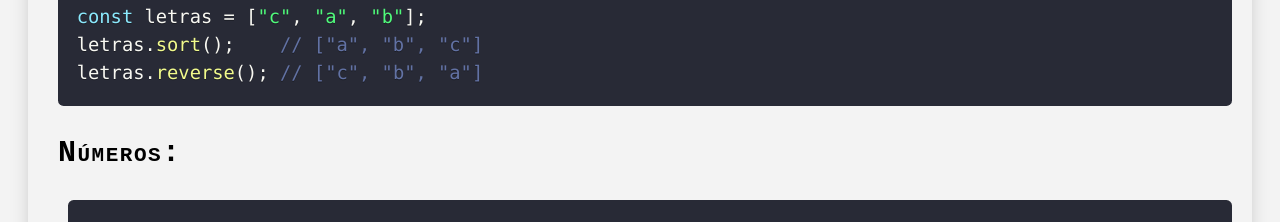
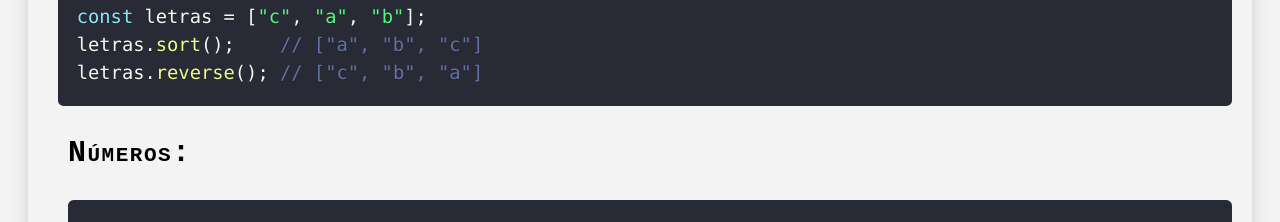
Before and after one commit to EALARA1998/Guia-Total-Lara, a React (Vite) app: page /js/arrays in a window 1280 px wide. Shown: the part 6480-6702 px from the top of the page. Built offline with nearby package versions, Linux system fonts and the light colour scheme.

Commit message:
Se actualizo el metodo sort().

```diff
--- a/src/pages/js/Arrays_JS.tsx
+++ b/src/pages/js/Arrays_JS.tsx
@@ -322,8 +322,8 @@ export default function Arrays_JS() {
           letras.sort();    // ["a", "b", "c"]
           letras.reverse(); // ["c", "b", "a"]
         `}</Code>
-        <h3>Números:</h3>
         <section>
+          <h3>Números:</h3>
           <Code>{`
             [10, 2, 30].sort((a, b) => a - b); // [2, 10, 30]
           `}</Code>
```
